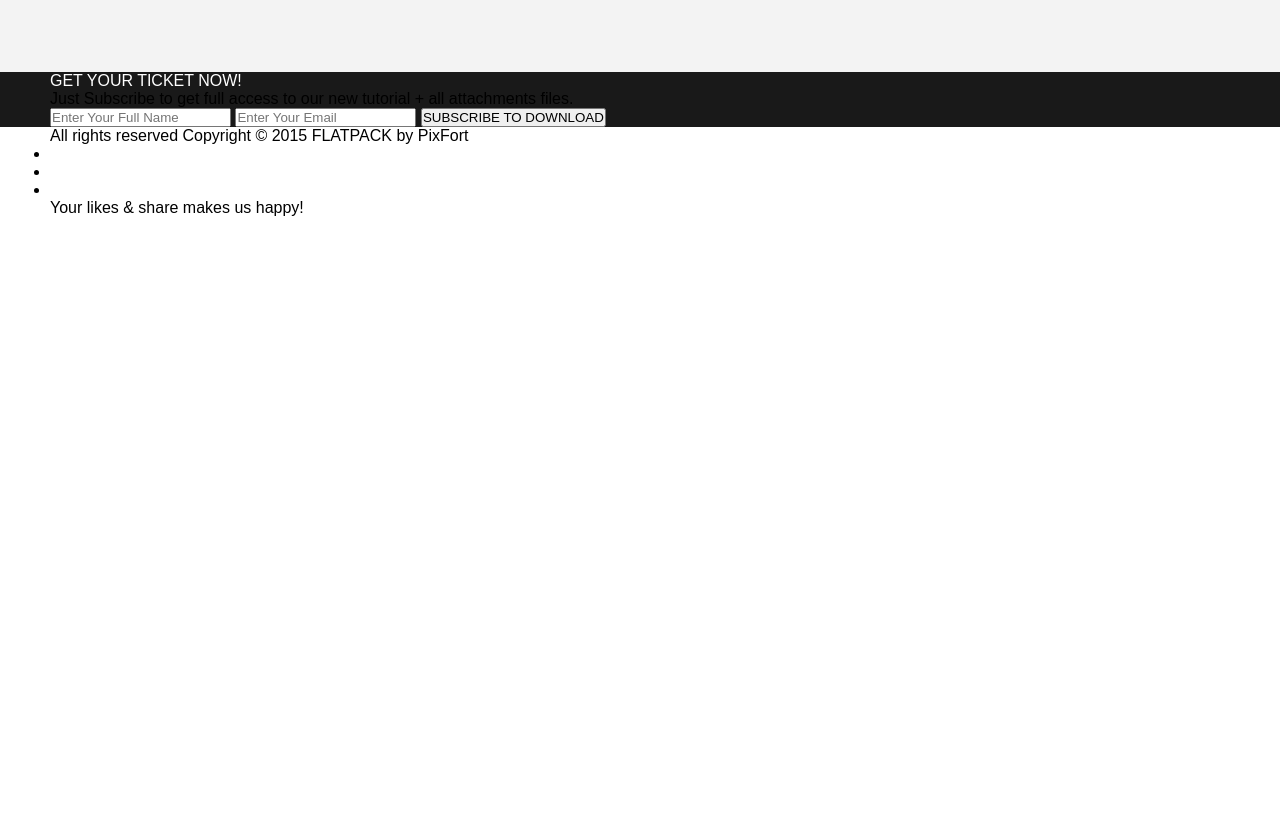
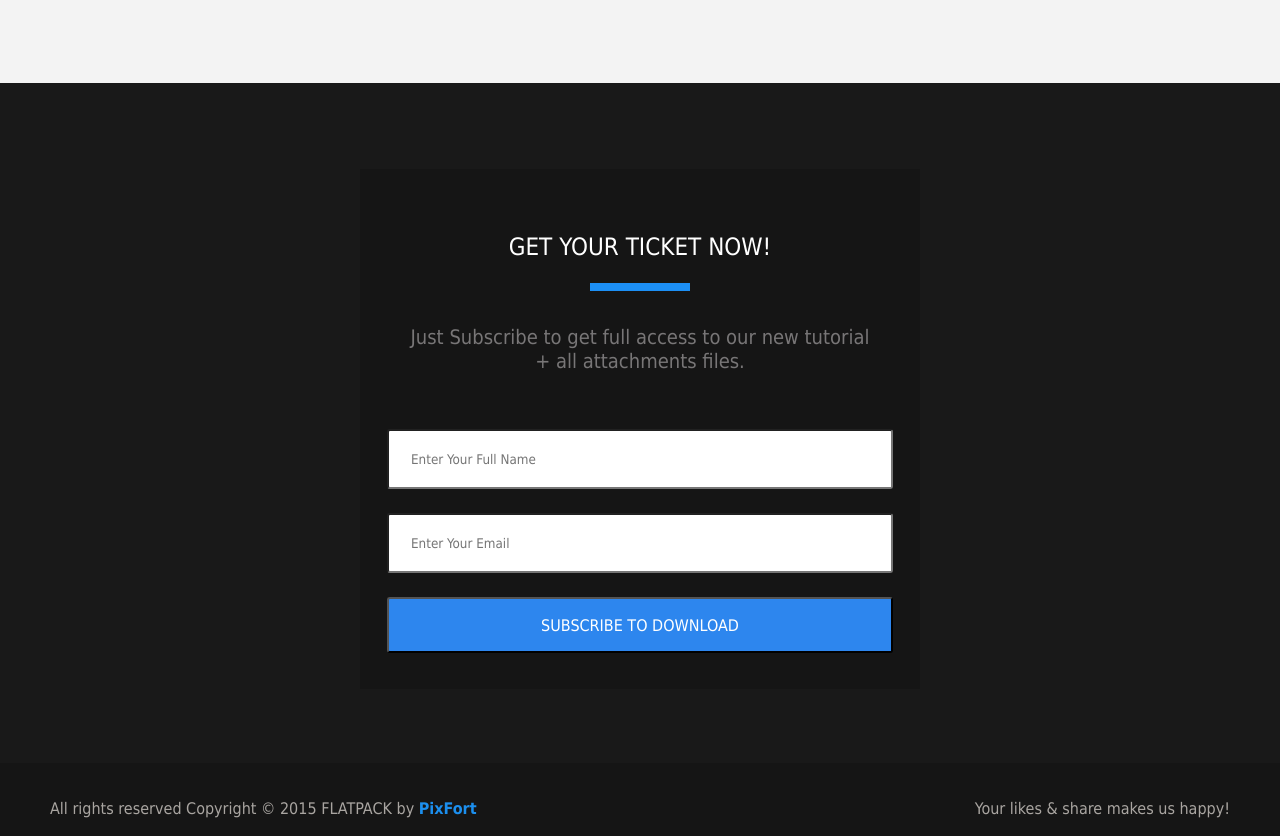
Before and after one commit to dwngprogramming/webprogramming_learning, a plain HTML site: page Lab_Day2/Ex2_Day2/index.html in a window 1280 px wide. Shown: the part 2942-3778 px from the top of the page. Before the commit the page ends 3159 px from the top, so only its background shows below. Drawn offline with Linux system fonts and the light colour scheme.

Commit message:
Pushing Ex2, lab 2 of Web Programming

```diff
--- a/Lab_Day2/Ex2_Day2/css/style.css
+++ b/Lab_Day2/Ex2_Day2/css/style.css
@@ -1,7 +1,7 @@
 * {
     padding: 0;
     margin: 0;
-    font-family: sans-serif;
+    font-family: Tahoma, Arial, sans-serif;
 }
 
 .container {
@@ -178,10 +178,108 @@
     background-color: #191919;
 }
 
+#section_party_3 .sixteen {
+    position: relative;
+    padding-top: 86px;
+    padding-bottom: 74px;
+}
+
+/* Position relative to .sixteen, and .sixteen have height = .text_input
+    -> Not need top (top = 0)   */
+#section_party_3 .text_input {
+    text-align: center;
+    width: 560px;
+    position: relative;
+    top: 0;
+    left: 50%;
+    transform: translateX(-50%);
+    padding-bottom: 24px;
+    background-color: #151515;
+}
+
 #section_party_3 .headtext_style {
+    position: relative;
     color: #ffffff;
+    padding-bottom: 30px;
+    padding-top: 64px;
+    font-size: 24px;
+}
+
+#section_party_3 .headtext_style::after {
+    content: "";
+    width: 100px;
+    height: 8px;
+    position: absolute;
+    top: 114px;
+    right: 50%;
+    transform: translateX(50%);
+    background: #1c8ff5;
+}
+
+#section_party_3 .editContent .subtext_style {
+    color: #787677;
+    font-size: 20px;
+    margin: 34px 50px 44px 50px;
+}
+
+#result {
+    display: flex;
+    flex-direction: column;
+}
+
+#result #name, #result #email, #result #submit_btn_15 {
+    margin: 12px 27px;
+    height: 56px;
+    border-radius: 3px;
+}
+
+#result input {
+    padding-left: 22px;
+}
+
+#result #submit_btn_15 {
+    background: #2d86ee;
+    color: #ffffff;
+    font-size: 16px;
 }
 
 #hidden_pix_15 {
     display: none;
 }
+#section_party_4 {
+    background-color: #151515;
+}
+#section_party_4 .sixteen {
+    padding: 36px 0 18px 0;
+}
+
+/* Clear float */
+#section_party_4 .sixteen::after {
+    content: "";
+    display: block;
+    height: 0;
+    clear: both;
+    visibility: hidden;
+}
+
+#section_party_4 .seven {
+    float: left;
+}
+
+#section_party_4 .seven .rights_st,
+#section_party_4 .likes_st {
+    color: #a9a5a1;
+}
+
+#section_party_4 .seven .pixfort_st {
+    color: #1c8fee;
+    font-weight: 700;
+}
+
+#section_party_4 .nine, #section_party_4 .likes_st {
+    float: right;
+}
+
+#section_party_4 .bottom-icons {
+    list-style-type: none;
+}
--- a/Lab_Day2/Ex2_Day2/index.html
+++ b/Lab_Day2/Ex2_Day2/index.html
@@ -265,7 +265,7 @@
                         </span>
                         <div class="contact_st">
                             <form id="contact_form" pix-confirm="hidden_pix_15">
-                                <div id="result"></div>
+                                <div id="result">
                                     <input type="text" name="name" id="name" placeholder="Enter Your Full Name"
                                            class="pix_text">
                                     <input type="email" name="email" id="email" placeholder="Enter Your Email"
@@ -273,6 +273,7 @@
                                     <button class="subscribe_btn pix_text" id="submit_btn_15">
                                         <span class="editContent">SUBSCRIBE TO DOWNLOAD</span>
                                     </button>
+                                </div>
                             </form>
                         </div>
                     </div>
```
Lines whose indentation alone changed are shown as unchanged.
